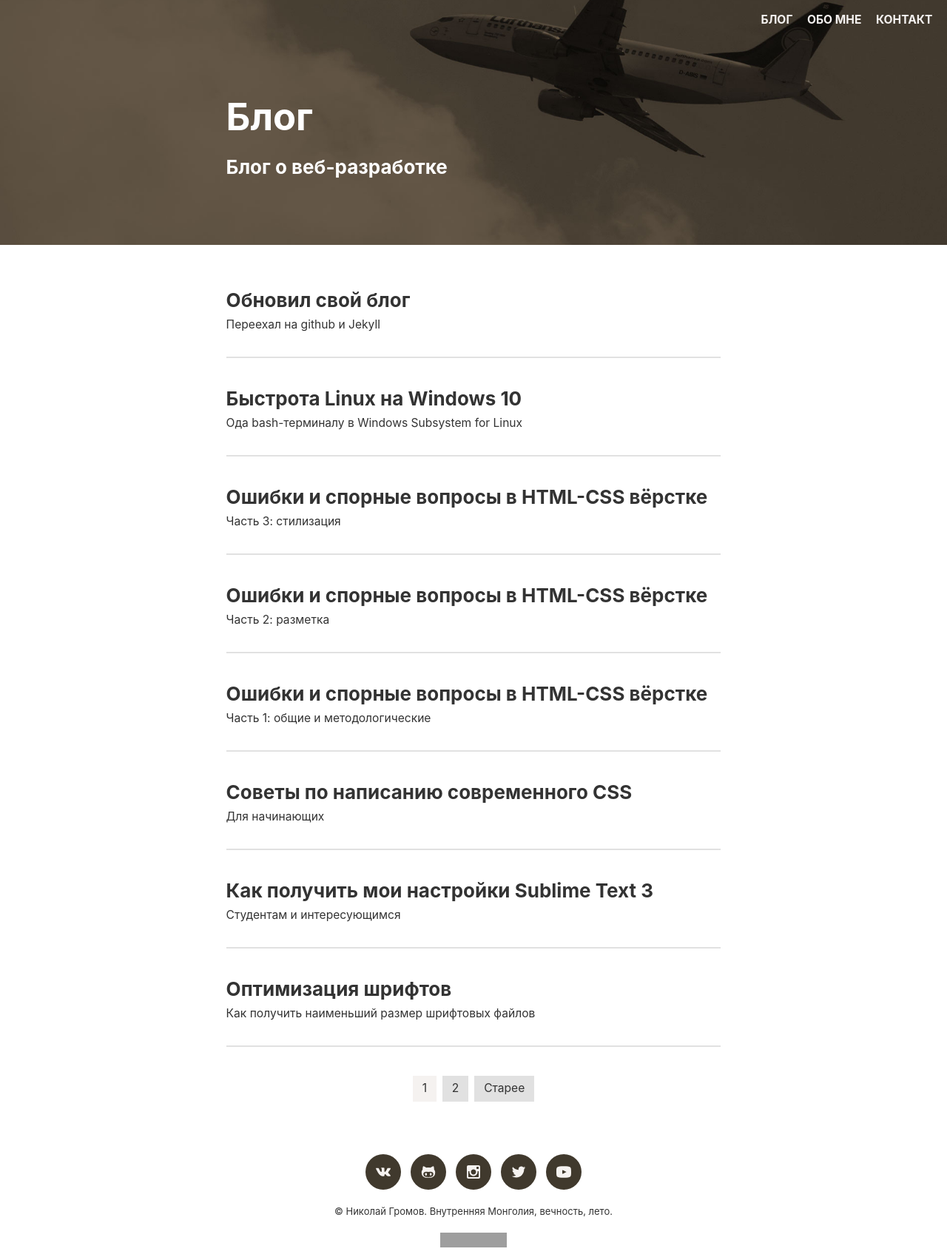
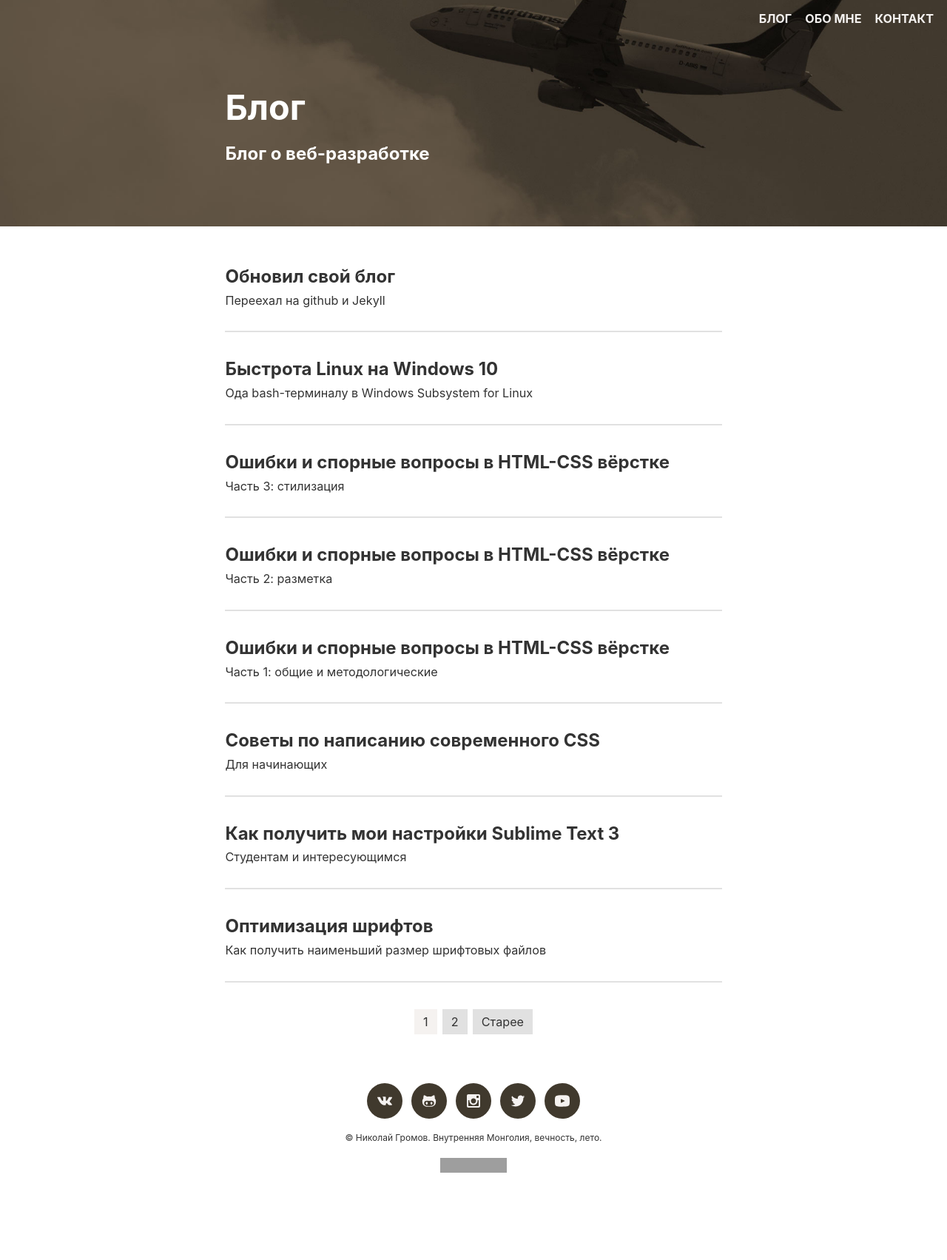
Before and after one commit to nicothin/nicothin.github.io, a Jekyll site: the page built from index.html, in a window 1280 px wide. Shown: the whole page at 74% size. Built offline with Jekyll 4.4.1, drawn with Linux system fonts in a browser that asks for light colours; the list of posts is cut into pages by our own code; after the commit the page ends 1602 px from its top, so only the background shows below that; grey boxes are pictures that could not be loaded.

Commit message:
Размер шрифта: сделал немного крупнее

```diff
--- a/_sass/_page.scss
+++ b/_sass/_page.scss
@@ -10,7 +10,7 @@
   }
 
   @media (min-width: $screen-md) {
-    font-size: 13px;
+    font-size: 12px;
   }
 
   &__header {
@@ -87,7 +87,7 @@
   min-width: 320px;
   min-height: 100vh;
   font-family: -apple-system,BlinkMacSystemFont,Roboto,Helvetica Neue,sans-serif;
-  font-size: 1.2rem;
+  font-size: 1.35rem;
   line-height: 1.4;
   color: $gray-darker;
   background-color: #fff;
```
